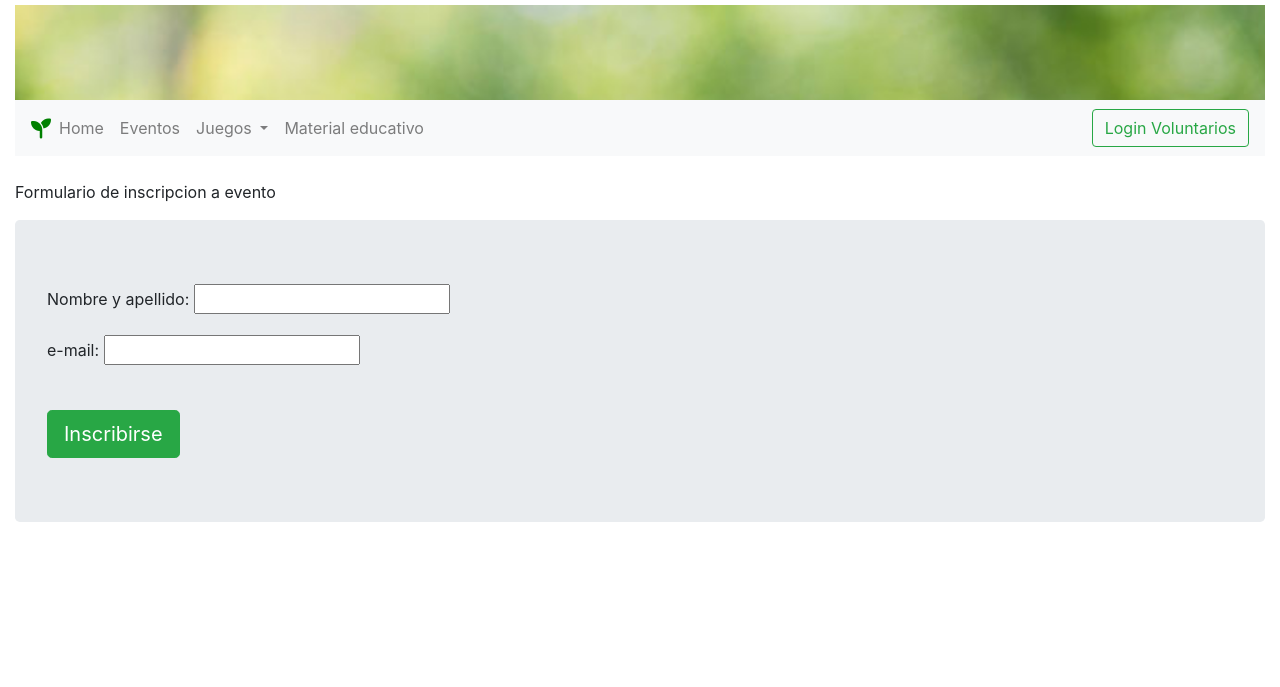
After one commit to bauticanavese/VerdeQueTeQuieroVerde, a Django app: page /events/register in a window 1280 px wide. The commit adds this page. Shown: the top 687 px of the page. Run offline with Django 3.2, Linux system fonts and the light colour scheme; some libraries are stand-ins or nearby versions.

Commit message:
initial form and model for event inscription

```diff
--- /dev/null
+++ b/events/forms.py
@@ -0,0 +1,5 @@
+from django import forms
+
+class EventForm(forms.Form):
+    name = forms.CharField(label = 'Nombre y apellido', max_length = 50)
+    email = forms.EmailField(label = 'e-mail', max_length = 50)
--- a/events/templates/events/index.html
+++ b/events/templates/events/index.html
@@ -25,7 +25,7 @@
           <p class="card-text">
           <h5>Se realizara el dia {{ event.event_date }} en {{ event.place }} con un
               cupo de asistentes de {{ event.capacity }}</p>
-          <a href="#" class="btn btn-success">Anotarse</a>
+          <a href="/events/register?id={{ event.id }}" class="btn btn-success">Anotarse</a>
         </div>
       </div>
       {% endfor %}
--- /dev/null
+++ b/events/templates/events/register_form.html
@@ -0,0 +1,19 @@
+{% extends "base.html" %}
+{% load static %}
+{% load widget_tweaks %}
+
+{% block content %}
+
+<p>Formulario de inscripcion a evento</p>
+
+<div class="jumbotron">
+<form action="/events/register" method="post">
+    {% csrf_token %}
+    {{ form.as_p }}
+    <input type="hidden" value="{{ id }}" name="event_id">
+    <br>
+    <input class="btn btn-success btn-lg" type="submit" value="Inscribirse">
+</div>
+</form>
+
+{% endblock %}
--- a/events/urls.py
+++ b/events/urls.py
@@ -4,4 +4,5 @@ from . import views
 
 urlpatterns = [
     path('', views.index, name='index'),
+    path('register', views.register_form, name = 'register')
 ]
--- a/events/views.py
+++ b/events/views.py
@@ -1,6 +1,8 @@
 from django.shortcuts import render
 from django.core.paginator import Paginator
 from .models import Event
+from .forms import EventForm
+from django.http import HttpResponse
 
 def index(request):
     try:
@@ -11,4 +13,19 @@ def index(request):
     paginator = Paginator(events_list, 1)
     page_obj = paginator.get_page(page_number)
     context = { 'page_obj' : page_obj }
-    return render(request, 'events/index.html', context=context)
+    return render(request, 'events/index.html', context = context)
+
+def register_form(request):
+    if request.method == 'GET':
+        form = EventForm()
+        event_id = request.GET.get('id', 0)
+        context = { "form" : form , "id" : event_id }
+        return render(request, 'events/register_form.html', context = context)
+    else:
+        form = EventForm(request.POST)
+        if form.is_valid():
+            event_id = int(request.POST.get('event_id'))
+            print("event id is: %s"%event_id)
+            event = Event.objects.get(id = event_id)
+            return HttpResponse('OK inscripto en evento %s con id: %s'%(event.title, event.id))
+        return HttpResponse('No se pude inscribir')
--- a/requirements.txt
+++ b/requirements.txt
@@ -8,3 +8,4 @@ psycopg2-binary==2.8.5
 pytz==2020.1
 sqlparse==0.3.1
 whitenoise==5.1.0
+django-widget-tweaks
--- a/verdequetequieroverde/settings.py
+++ b/verdequetequieroverde/settings.py
@@ -50,6 +50,7 @@ INSTALLED_APPS = [
     'django.contrib.sessions',
     'django.contrib.messages',
     'django.contrib.staticfiles',
+    'widget_tweaks'
 ]
 
 MIDDLEWARE = [
```
